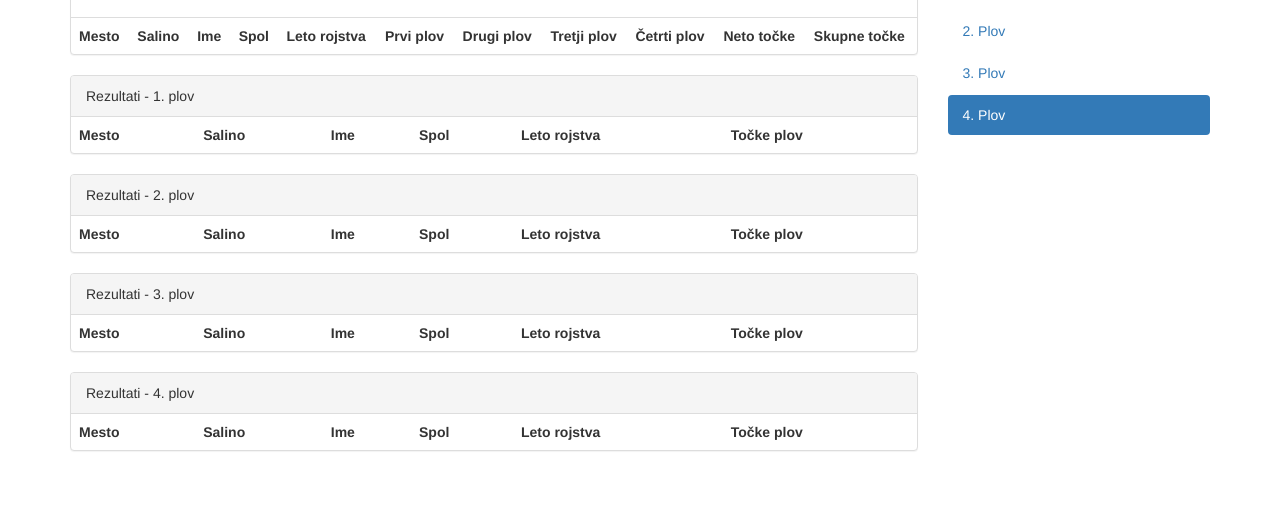
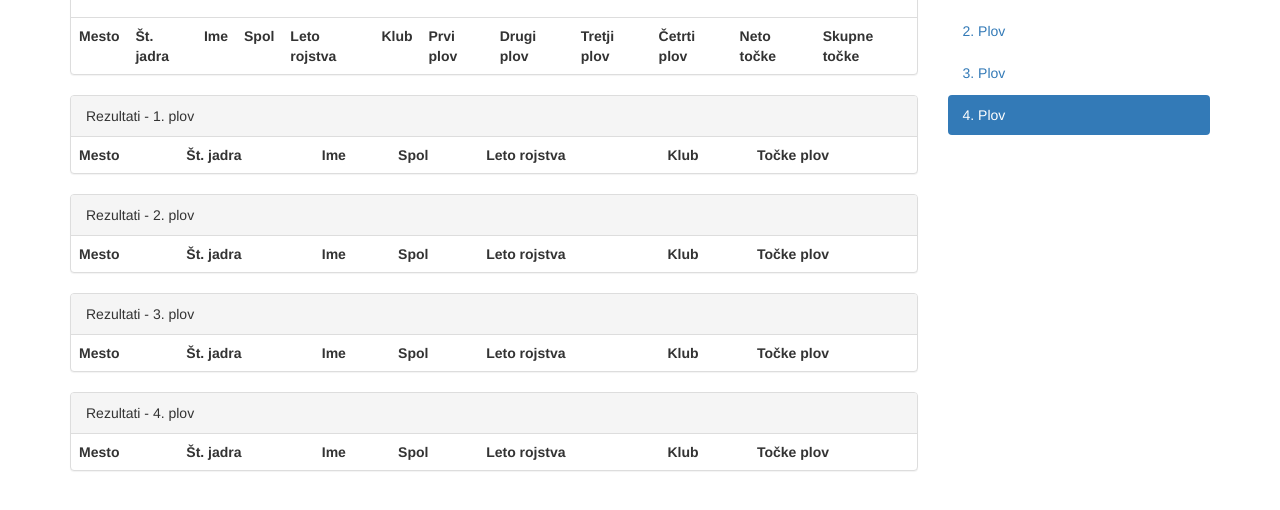
Before and after one commit to JureMB/BazaRegat, a Python web app: template flask/templates/regate_view.html in a window 1280 px wide. Shown: the part 215-725 px from the top of the page. Run offline with Jinja, Linux system fonts and the light colour scheme; the template is opened without the code that fills it, so the values that code supplies are empty; some libraries are stand-ins or nearby versions.

Commit message:
Dodan stolpec s klubom v rezultate

```diff
--- a/flask/SQL_poizvedbe.sql
+++ b/flask/SQL_poizvedbe.sql
@@ -18,7 +18,7 @@ JOIN rezultati_nikola_4plov ON rezultati_nikola_1plov.sailno = rezultati_nikola_
 -- delni2 je view z dodanim stolpcem klubov, tukaj je PRIMER, kako narediti JOIN z novo tabelo (SELECT), ki jo definiraš znotraj stavka,
 -- v bistvu sem klubi_plovi tabeli dodala še sailno in vse skupaj združila v en stavek, da ne rabimo novega viewa zanjo
 CREATE VIEW delni2 AS
-SELECT rezultati_nikola_1plov.sailno, rezultati_nikola_1plov.ime, rezultati_nikola_1plov.spol, rezultati_nikola_1plov.leto_rojstva, rezultati_nikola_1plov.tocke_plov AS prvi, rezultati_nikola_2plov.tocke_plov AS drugi, rezultati_nikola_3plov.tocke_plov AS tretji, rezultati_nikola_4plov.tocke_plov AS četrti, klubi_plovi2.ime_kluba from rezultati_nikola_1plov
+SELECT rezultati_nikola_1plov.sailno, rezultati_nikola_1plov.ime, rezultati_nikola_1plov.spol, rezultati_nikola_1plov.leto_rojstva, klubi_plovi2.ime_kluba, rezultati_nikola_1plov.tocke_plov AS prvi, rezultati_nikola_2plov.tocke_plov AS drugi, rezultati_nikola_3plov.tocke_plov AS tretji, rezultati_nikola_4plov.tocke_plov AS četrti from rezultati_nikola_1plov
 JOIN (SELECT klub.ime AS ime_kluba, idtekmovalec, plov_idplov, sailno FROM klub JOIN clanstvo ON klub.idklub = clanstvo.klub_idklub JOIN tekmovalec ON clanstvo.tekmovalec_idtekmovalec = tekmovalec.idtekmovalec JOIN tocke_plovi ON tocke_plovi.tekmovalec_idtekmovalec = tekmovalec.idtekmovalec)
  AS klubi_plovi2 ON klubi_plovi2.sailno = rezultati_nikola_1plov.sailno
 JOIN rezultati_nikola_2plov ON rezultati_nikola_1plov.sailno = rezultati_nikola_2plov.sailno
@@ -27,5 +27,5 @@ JOIN rezultati_nikola_4plov ON rezultati_nikola_1plov.sailno = rezultati_nikola_
 
 
 -- za generacijo rezultatov
-SELECT *, (CASE WHEN prvi~E'^\\d+$' THEN prvi::integer ELSE 104 END + CASE WHEN drugi~E'^\\d+$' THEN drugi::integer ELSE 104 END + CASE WHEN tretji~E'^\\d+$' THEN tretji::integer ELSE 104 END + CASE WHEN četrti~E'^\\d+$' THEN četrti::integer ELSE 104 END) - greatest(CASE WHEN prvi~E'^\\d+$' THEN prvi::integer ELSE 104 END, CASE WHEN drugi~E'^\\d+$' THEN drugi::integer ELSE 104 END, CASE WHEN tretji~E'^\\d+$' THEN tretji::integer ELSE 104 END, CASE WHEN četrti~E'^\\d+$' THEN četrti::integer ELSE 104 END) AS net, (CASE WHEN prvi~E'^\\d+$' THEN prvi::integer ELSE 104 END + CASE WHEN drugi~E'^\\d+$' THEN drugi::integer ELSE 104 END + CASE WHEN tretji~E'^\\d+$' THEN tretji::integer ELSE 104 END + CASE WHEN četrti~E'^\\d+$' THEN četrti::integer ELSE 104 END) AS tot FROM delni1
+SELECT DISTINCT *, (CASE WHEN prvi~E'^\\d+$' THEN prvi::integer ELSE 104 END + CASE WHEN drugi~E'^\\d+$' THEN drugi::integer ELSE 104 END + CASE WHEN tretji~E'^\\d+$' THEN tretji::integer ELSE 104 END + CASE WHEN četrti~E'^\\d+$' THEN četrti::integer ELSE 104 END) - greatest(CASE WHEN prvi~E'^\\d+$' THEN prvi::integer ELSE 104 END, CASE WHEN drugi~E'^\\d+$' THEN drugi::integer ELSE 104 END, CASE WHEN tretji~E'^\\d+$' THEN tretji::integer ELSE 104 END, CASE WHEN četrti~E'^\\d+$' THEN četrti::integer ELSE 104 END) AS net, (CASE WHEN prvi~E'^\\d+$' THEN prvi::integer ELSE 104 END + CASE WHEN drugi~E'^\\d+$' THEN drugi::integer ELSE 104 END + CASE WHEN tretji~E'^\\d+$' THEN tretji::integer ELSE 104 END + CASE WHEN četrti~E'^\\d+$' THEN četrti::integer ELSE 104 END) AS tot FROM delni2
 ORDER BY net ASC, tot ASC;
--- a/flask/templates/regate_view.html
+++ b/flask/templates/regate_view.html
@@ -53,13 +53,14 @@
                     <div class = "panel-body">
                         Skupni rezultati ragate {{ title }}.
                     </div>
-                    <table class = "table">
+                    <table class = "table" >
                         <tr>
                             <th>Mesto</th>
-                            <th>Salino </th>
+                            <th>Št. jadra </th>
                             <th>Ime </th>
                             <th>Spol </th>
                             <th>Leto rojstva </th>
+                            <th>Klub </th>
                             <th>Prvi plov </th>
                             <th>Drugi plov </th>
                             <th>Tretji plov </th>
@@ -76,6 +77,7 @@
                             <td>{{ element.ime|e }}</td>
                             <td>{{ element.spol|e }}</td>
                             <td>{{ element.leto_rojstva|e }}</td>
+                            <td>{{ element.klub|e }} </td>
                             <td>{{ element.prvi|e }}</td>
                             <td>{{ element.drugi|e }}</td>
                             <td>{{ element.tretji|e }}</td>
@@ -95,10 +97,11 @@
                 <table class = "table">
                        <tr>
                             <th>Mesto</th>
-                            <th>Salino </th>
+                            <th>Št. jadra </th>
                             <th>Ime </th>
                             <th>Spol </th>
                             <th>Leto rojstva </th>
+                            <th>Klub </th>
                             <th>Točke plov </th>
                         </tr>
 
@@ -109,6 +112,7 @@
                             <td>{{ element.ime|e }}</td>
                             <td>{{ element.spol|e }}</td>
                             <td>{{ element.leto_rojstva|e }}</td>
+                            <td>{{ element.klub|e }} </td>
                             <td>{{ element.tocke|e }}</td>
                         </tr>
                         {% endfor %}
@@ -123,10 +127,11 @@
                 <table class = "table">
                        <tr>
                             <th>Mesto</th>
-                            <th>Salino </th>
+                            <th>Št. jadra </th>
                             <th>Ime </th>
                             <th>Spol </th>
                             <th>Leto rojstva </th>
+                            <th>Klub </th>
                             <th>Točke plov </th>
                         </tr>
 
@@ -137,6 +142,7 @@
                             <td>{{ element.ime|e }}</td>
                             <td>{{ element.spol|e }}</td>
                             <td>{{ element.leto_rojstva|e }}</td>
+                            <td>{{ element.klub|e }} </td>
                             <td>{{ element.tocke|e }}</td>
                         </tr>
                         {% endfor %}
@@ -151,10 +157,11 @@
                 <table class = "table">
                        <tr>
                             <th>Mesto</th>
-                            <th>Salino </th>
+                            <th>Št. jadra </th>
                             <th>Ime </th>
                             <th>Spol </th>
                             <th>Leto rojstva </th>
+                            <th>Klub </th>
                             <th>Točke plov </th>
                         </tr>
 
@@ -165,6 +172,7 @@
                             <td>{{ element.ime|e }}</td>
                             <td>{{ element.spol|e }}</td>
                             <td>{{ element.leto_rojstva|e }}</td>
+                            <td>{{ element.klub|e }} </td>
                             <td>{{ element.tocke|e }}</td>
                         </tr>
                         {% endfor %}
@@ -179,10 +187,11 @@
                 <table class = "table">
                        <tr>
                             <th>Mesto</th>
-                            <th>Salino </th>
+                            <th>Št. jadra </th>
                             <th>Ime </th>
                             <th>Spol </th>
                             <th>Leto rojstva </th>
+                            <th>Klub </th>
                             <th>Točke plov </th>
                         </tr>
 
@@ -193,6 +202,7 @@
                             <td>{{ element.ime|e }}</td>
                             <td>{{ element.spol|e }}</td>
                             <td>{{ element.leto_rojstva|e }}</td>
+                            <td>{{ element.klub|e }} </td>
                             <td>{{ element.tocke|e }}</td>
                         </tr>
                         {% endfor %}
```
Also changed, not shown: flask/app.py (+14 -19 lines), flask/views.sql (added, +27 -0 lines).
